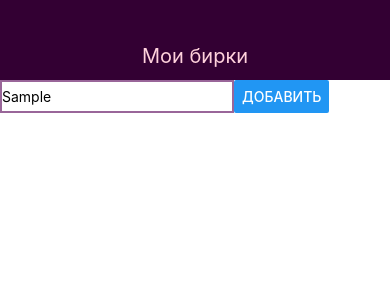
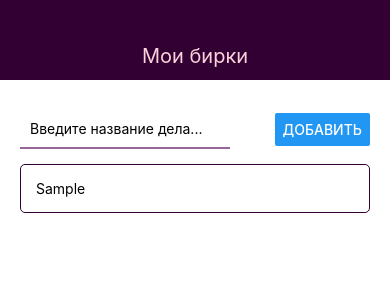
Before and after one commit to ksko-git/rnToDoList, a React Native app: screen / in a window 390 px wide. Both pictures are taken after typing "Sample" into the empty fields and a click on the button "ДОБАВИТЬ". Shown: the top 300 px of the page. Built offline with nearby package versions, Linux system fonts and the light colour scheme.

Commit message:
Первый этап написания Todo-list

```diff
--- a/App.js
+++ b/App.js
@@ -1,19 +1,48 @@
 import { StatusBar } from 'expo-status-bar';
-import React from 'react';
-import { StyleSheet, Text, View } from 'react-native';
+import React, { useState } from 'react';
+import { StyleSheet, Text, View, ScrollView, FlatList } from 'react-native';
 import { AddToDo } from './src/AddToDo';
 import { Navbar } from './src/Navbar';
+import { ToDo } from './src/ToDo';
 
 export default function App() {
+  const [todos, setTodos] = useState([])
+  // ф-ия добавления нового элемента Todo
+  const addToDo = (title) => {
+    setTodos(prev => [
+      ...prev,
+      {
+        id: Date.now().toString(),
+        title: title
+      }
+    ])
+  }
+
   return (
-    <View style={styles.container}>
+    <View>
       <Navbar appTitle='Мои бирки' />
-      <AddToDo />
+      <View style={ styles.container }>
+        <AddToDo onSubmit={addToDo} />
+
+        <FlatList
+          keyExtractor={item => item.id.toString()}
+          data={todos}
+          renderItem={({ item }) => <ToDo todo={item}/> }
+        />
+
+        {/* <ScrollView>
+          {todos.map(todo => (
+            <ToDo key={todo.id} todo={todo}/>
+          ))}
+        </ScrollView> */}
+      </View>
     </View>
   );
 }
-
+// стили:
 const styles = StyleSheet.create({
   container: {
+    paddingHorizontal: 20,
+    paddingVertical: 30
   }
 });
--- a/src/AddToDo.js
+++ b/src/AddToDo.js
@@ -1,25 +1,51 @@
-import React from 'react';
-import {View, TextInput, Button, StyleSheet} from 'react-native';
+import React, { useState  } from 'react';
+import { View, TextInput, Button, StyleSheet, Alert } from 'react-native';
 import { APP_COLORS } from './Enums/APP_COLORS';
 
-export const AddToDo = props => {
+export const AddToDo = ({ onSubmit }) => {
+
+    const [value, setValue] = useState('')
+
+    const pressHandler = () => {
+        if (value.trim()) {
+            onSubmit(value) // добавить в стипок
+            setValue('') // очистить input
+        } else {
+            Alert.alert('Название дела не может оставаться пустым!')
+        }
+    }
+
     return (
         <View style={styles.mainBlock}>
-            <TextInput style={styles.input} />
-            <Button style={styles.button} title="Добавить" />
+            <TextInput
+                style={styles.input}
+                onChangeText={text => setValue(text)}
+                value={value}
+                placeholder="Введите название дела..."
+                autoCorrect={false} // убрать автоисправление вводимых слов
+            />
+            <Button
+                style={styles.button}
+                title="Добавить"
+                onPress={pressHandler}
+            />
         </View>
     )
 }
-
+// стили:
 const styles = StyleSheet.create({
     mainBlock: {
         flexDirection: 'row',
+        justifyContent: 'space-between',
+        alignItems: 'center',
+        marginBottom: 15
     },
     input: {
         width: '60%',
         borderStyle: 'solid',
-        borderWidth: 2,
-        borderColor: APP_COLORS.mountbattenPink,
+        borderBottomWidth: 2,
+        borderBottomColor: APP_COLORS.mountbattenPink,
+        padding: 10
     },
     button: {
     }
--- a/src/Navbar.js
+++ b/src/Navbar.js
@@ -9,7 +9,7 @@
         </View>
     )
 }
-
+// стили:
 const styles = StyleSheet.create({
     navbar: {
         height: 80,
--- /dev/null
+++ b/src/ToDo.js
@@ -0,0 +1,23 @@
+import React from 'react';
+import { View, Text, StyleSheet } from 'react-native';
+import { APP_COLORS } from './Enums/APP_COLORS';
+
+export const ToDo = ({ todo }) => {
+    return(
+        <View style={styles.todo}>
+            <Text>{todo.title}</Text>
+        </View>
+    )
+}
+// стили:
+const styles = StyleSheet.create({
+    todo: {
+        flexDirection: 'row',
+        alignItems: 'center',
+        padding: 15,
+        borderWidth: 1,
+        borderColor: APP_COLORS.loopTallinn,
+        borderRadius: 5,
+        marginBottom: 10
+    }
+})
```
